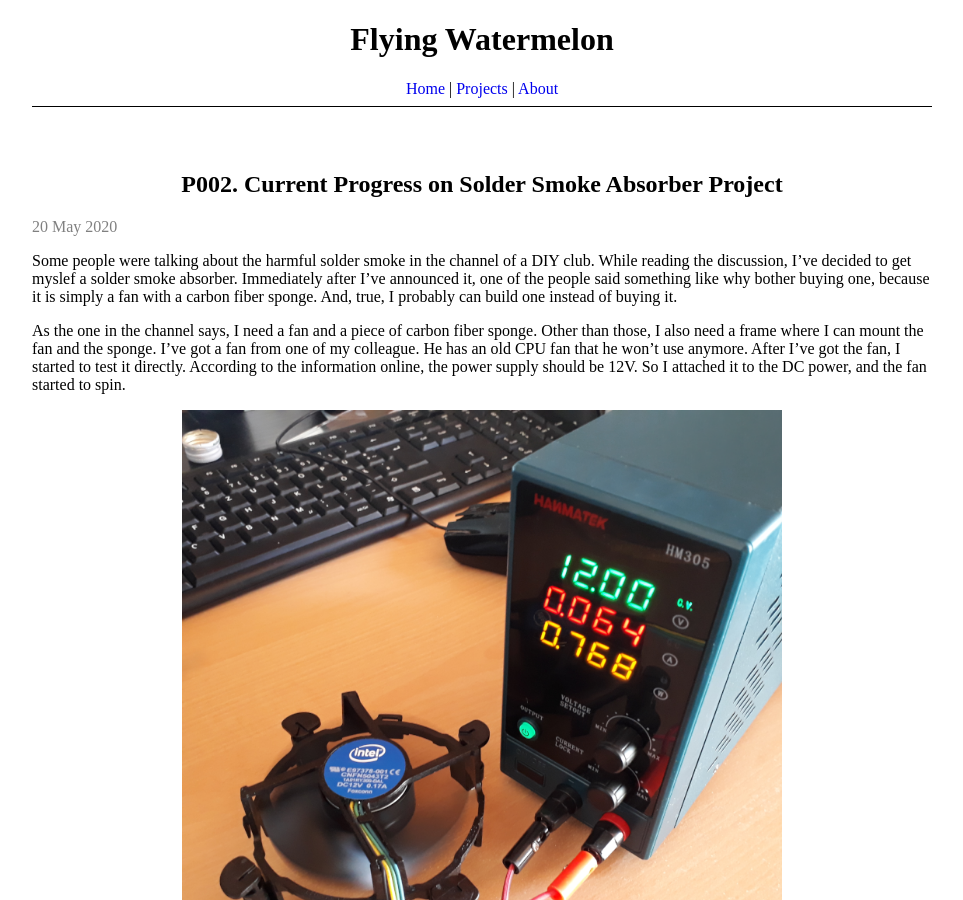
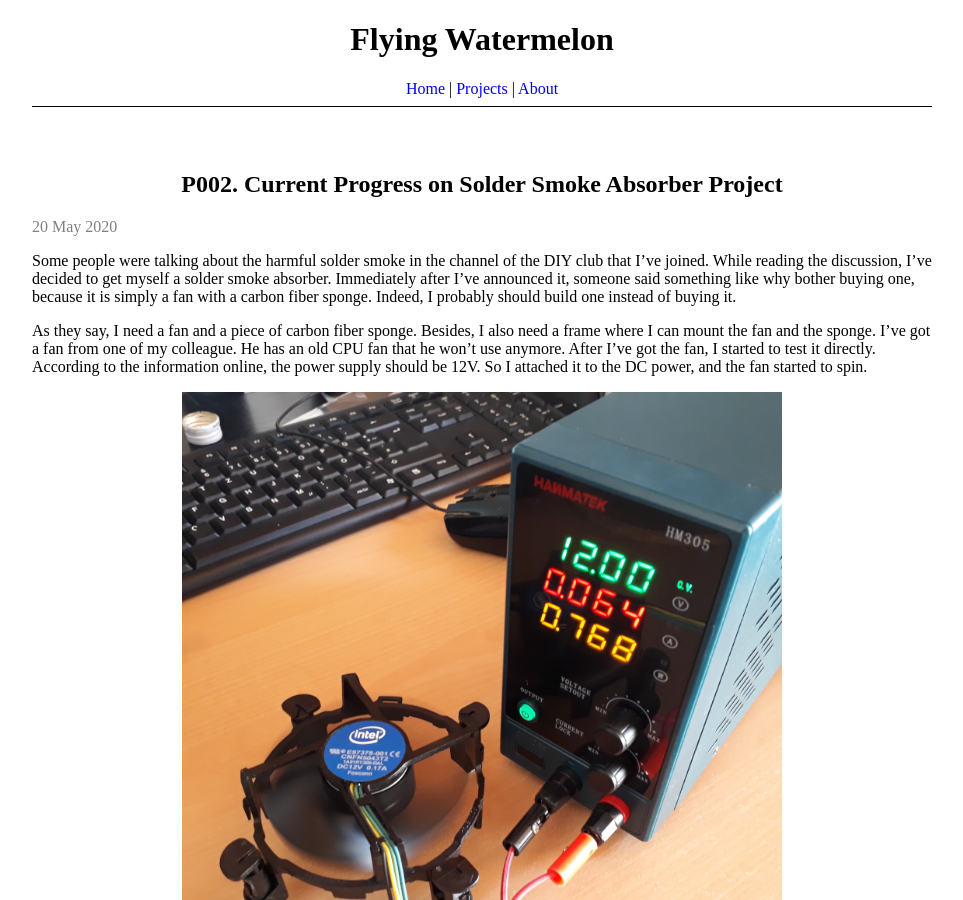
Before and after one commit to flying-watermelon/blog, a Jekyll site: the page built from _posts/2020-05-20-current-progress-on-solder-smoke-absorber-project.md, in a window 1280 px wide and 900 px high. Shown: the whole window, without its empty margins (158-1121 px from the left). Built offline with Jekyll 4.4.1, drawn with Linux system fonts in a browser that asks for light colours.

Commit message:
Improved the sentences in one of the blog post.

```diff
--- a/_posts/2020-05-20-current-progress-on-solder-smoke-absorber-project.md
+++ b/_posts/2020-05-20-current-progress-on-solder-smoke-absorber-project.md
@@ -2,9 +2,9 @@
 layout: post
 title: P002. Current Progress on Solder Smoke Absorber Project
 ---
-Some people were talking about the harmful solder smoke in the channel of a DIY club. While reading the discussion, I've decided to get myslef a solder smoke absorber. Immediately after I've announced it, one of the people said something like why bother buying one, because it is simply a fan with a carbon fiber sponge. And, true, I probably can build one instead of buying it.
+Some people were talking about the harmful solder smoke in the channel of the DIY club that I've joined. While reading the discussion, I've decided to get myself a solder smoke absorber. Immediately after I've announced it, someone said something like why bother buying one, because it is simply a fan with a carbon fiber sponge. Indeed, I probably should build one instead of buying it.
 
-As the one in the channel says, I need a fan and a piece of carbon fiber sponge. Other than those, I also need a frame where I can mount the fan and the sponge. I've got a fan from one of my colleague. He has an old CPU fan that he won't use anymore. After I've got the fan, I started to test it directly. According to the information online, the power supply should be 12V. So I attached it to the DC power, and the fan started to spin.
+As they say, I need a fan and a piece of carbon fiber sponge. Besides, I also need a frame where I can mount the fan and the sponge. I've got a fan from one of my colleague. He has an old CPU fan that he won't use anymore. After I've got the fan, I started to test it directly. According to the information online, the power supply should be 12V. So I attached it to the DC power, and the fan started to spin.
 
 ![post-image]({{ "/assets/img/2020-05-20-fan-with-dc-power.png" | absolute_url }})
 
```
